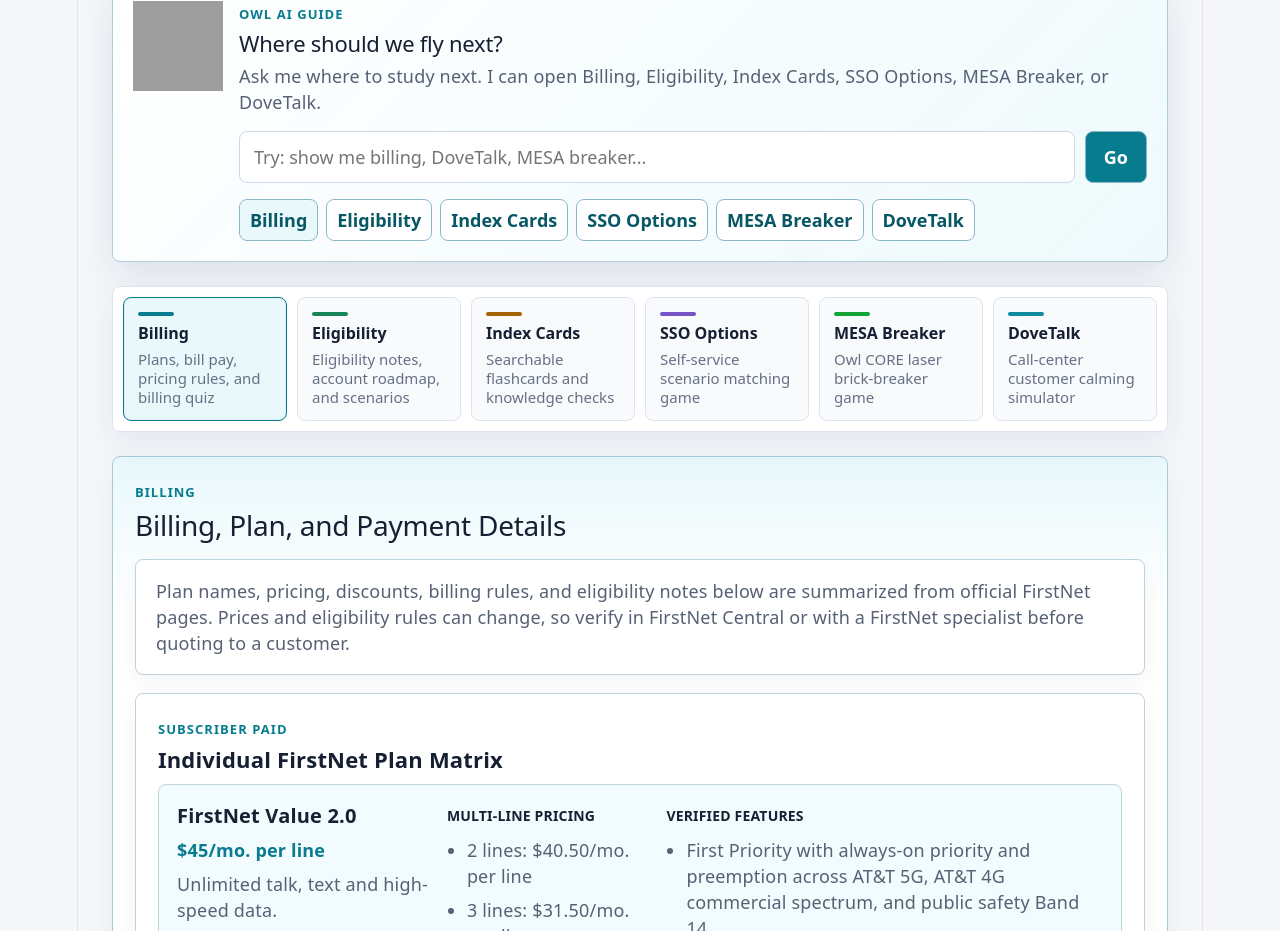
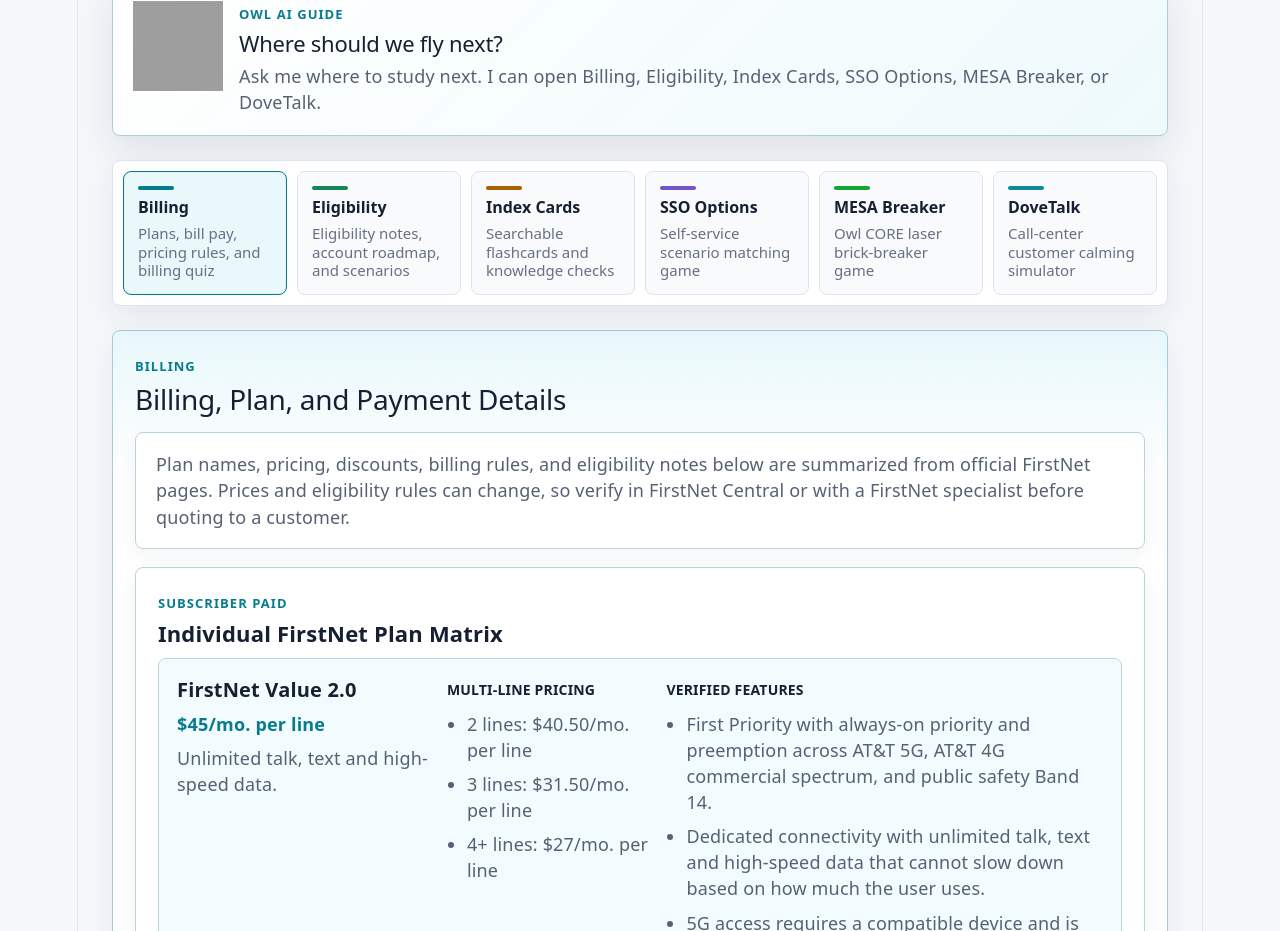
Before and after one commit to masterJmwofford/origin-gant, a React (Vite) app: page / in a window 1280 px wide. Shown: the part 880-1811 px from the top of the page. Built offline with nearby package versions, Linux system fonts and the light colour scheme; grey boxes are pictures that could not be loaded.

Commit message:
dovetalkadded:

```diff
--- a/src/components/OwlAssistant.jsx
+++ b/src/components/OwlAssistant.jsx
@@ -84,7 +84,7 @@
         <p>{assistantReply}</p>
       </div>
 
-      <form className="owl-form" onSubmit={submitMessage}>
+      {/* <form className="owl-form" onSubmit={submitMessage}>
         <input
           type="text"
           value={message}
@@ -109,7 +109,7 @@
             {item.label}
           </button>
         ))}
-      </div>
+      </div> */}
     </aside>
   )
 }
```
